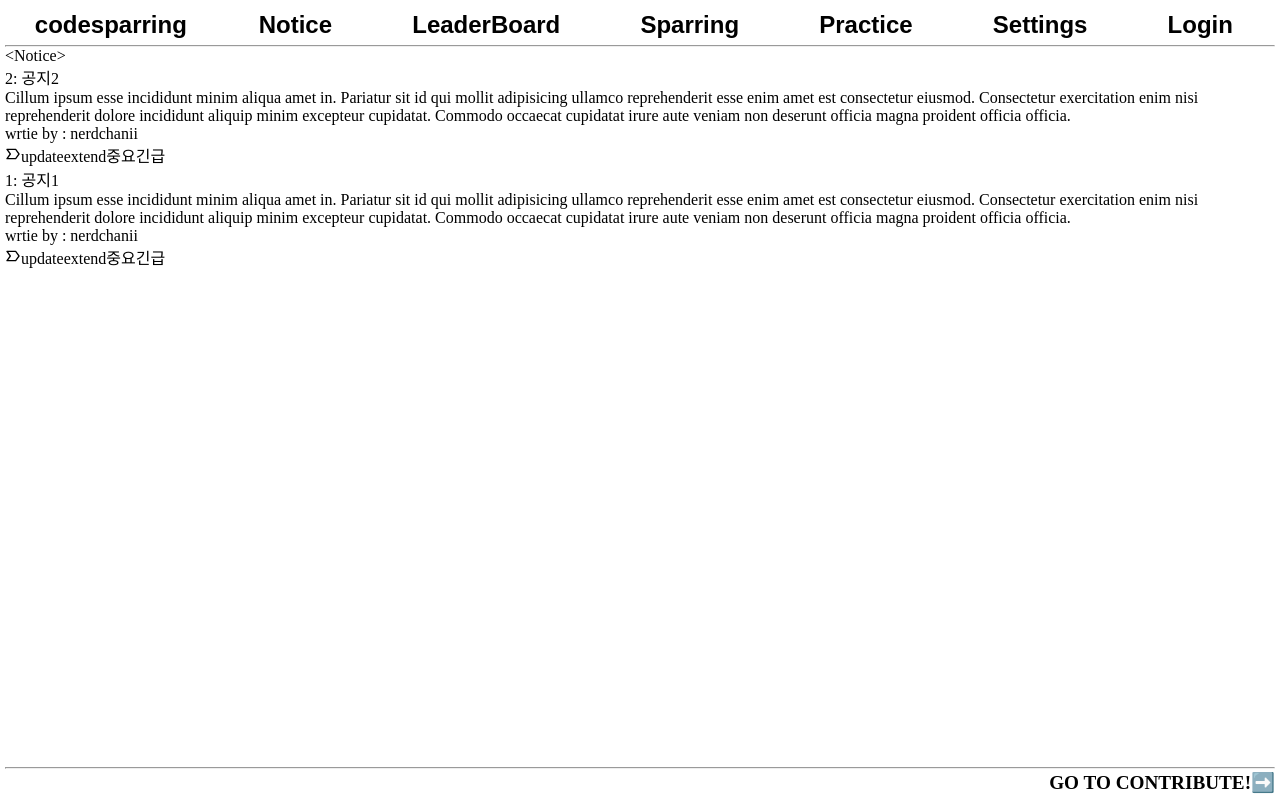
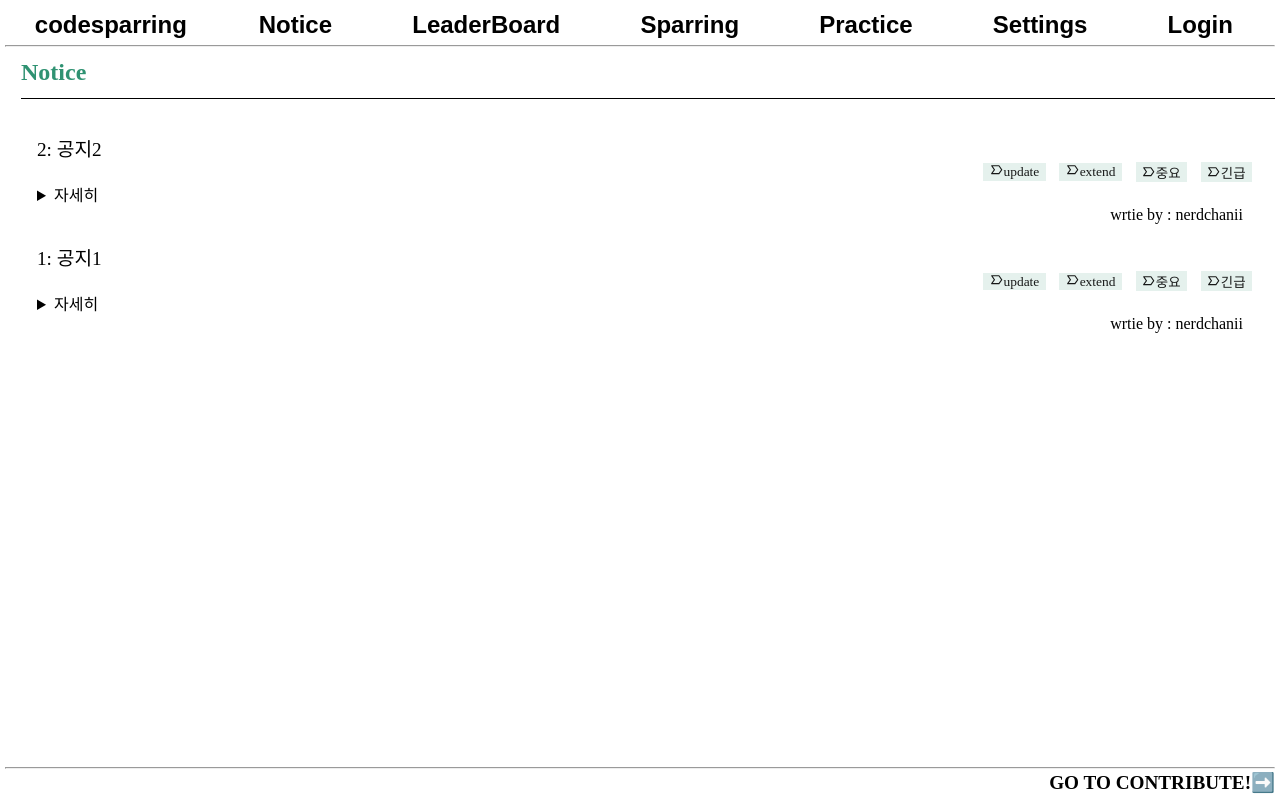
Before and after one commit to nerdchanii/codesparring-client, a React (Create React App) app: page /notice in a window 1280 px wide. Built offline with nearby package versions, Linux system fonts and the light colour scheme.

Commit message:
[Style 추가] Notice Components #10

```diff
--- a/src/components/Notice/Notice.jsx
+++ b/src/components/Notice/Notice.jsx
@@ -4,7 +4,7 @@ import NoticeBoardList from './NoticeBoardList';
 
 const Notice = () => {
   return (
-    <div>
+    <div className="Notice">
       <NoticeBoardHeader />
       <NoticeBoardList />
     </div>
--- /dev/null
+++ b/src/components/Notice/Notice.scss
@@ -0,0 +1,66 @@
+.Notice {
+  max-height: 100%;
+  display: flex;
+  flex-direction: column;
+  margin-left: 1em;
+}
+.Notice {
+  .NoticeHeader {
+    color: #2f9272;
+    border-bottom: 1px solid black;
+    padding-bottom: 0.5em;
+    max-height: fit-content;
+    font-weight: bold;
+    font-size: 1.5em;
+    margin-top: 0.5em;
+  }
+  .NoticeBoardList {
+    margin-top: 1em;
+
+    article {
+      margin-left: 1em;
+      margin-right: 1em;
+    }
+    .item-title {
+      // border: 1px solid red;
+      margin-top: 1em;
+      font-size: 1.2em;
+
+      .item-label {
+        font-size: 0.7em;
+        justify-content: flex-end;
+        color: rgb(0, 0, 0, 0.9);
+        display: flex;
+        align-items: center;
+        flex-wrap: wrap;
+
+        .each-label {
+          padding-left: 0.5em;
+          padding-right: 0.5em;
+          margin-left: 0.5em;
+          margin-right: 0.5em;
+          background: #2f927220;
+        }
+      }
+    }
+    .item-body {
+      font-size: 1em;
+      margin-bottom: 1em;
+    }
+
+    footer {
+      .item-writer {
+        text-align: right;
+        margin-right: 1em;
+      }
+    }
+
+    flex: 1;
+    max-height: 100%;
+    font-size: 1em;
+    overflow: scroll;
+  }
+  .NoticeBoardList ::-webkit-scrollbar {
+    display: none;
+  }
+}
--- a/src/components/Notice/NoticeBoardHeader.jsx
+++ b/src/components/Notice/NoticeBoardHeader.jsx
@@ -1,11 +1,8 @@
 import React from 'react';
+import './Notice.scss';
 
 const NoticeHeader = () => {
-  return (
-    <div className="NoticeHeader">
-      {'<'}Notice{'>'}
-    </div>
-  );
+  return <div className="NoticeHeader">Notice</div>;
 };
 
 export default NoticeHeader;
--- a/src/components/Notice/NoticeBoardList.jsx
+++ b/src/components/Notice/NoticeBoardList.jsx
@@ -1,5 +1,6 @@
 import React, { useCallback, useEffect, useState } from 'react';
 import { BiLabel } from 'react-icons/bi';
+import './Notice.scss';
 
 const NoticeBoardListItem = (props) => {
   const { id, label, title, body, writer } = props;
@@ -7,19 +8,24 @@ const NoticeBoardListItem = (props) => {
   return (
     <article className="NoticeBoardItem">
       <header className="item-title">
-        {id}: {title}
-      </header>
-      <div className="item-body"> {body}</div>
-      <footer className="item-footer">
-        <div className="item-writer">wrtie by : {writer}</div>
+        <div>
+          {id}: {title}
+        </div>
         <div className="item-label">
-          <BiLabel />
           {label.map((eachLabel, idx) => (
             <span className="each-label" key={idx}>
+              <BiLabel />
               {eachLabel}
             </span>
           ))}
         </div>
+      </header>
+      <details>
+        <summary>자세히</summary>
+        <div className="item-body"> {body}</div>
+      </details>
+      <footer className="item-footer">
+        <div className="item-writer">wrtie by : {writer}</div>
       </footer>
     </article>
   );
@@ -67,7 +73,7 @@ const NoticeBoardList = () => {
     return <div>...loadding...</div>;
   }
   return (
-    <div>
+    <div className="NoticeBoardList">
       {notices.map((item) => (
         <NoticeBoardListItem
           key={item.id}
```
